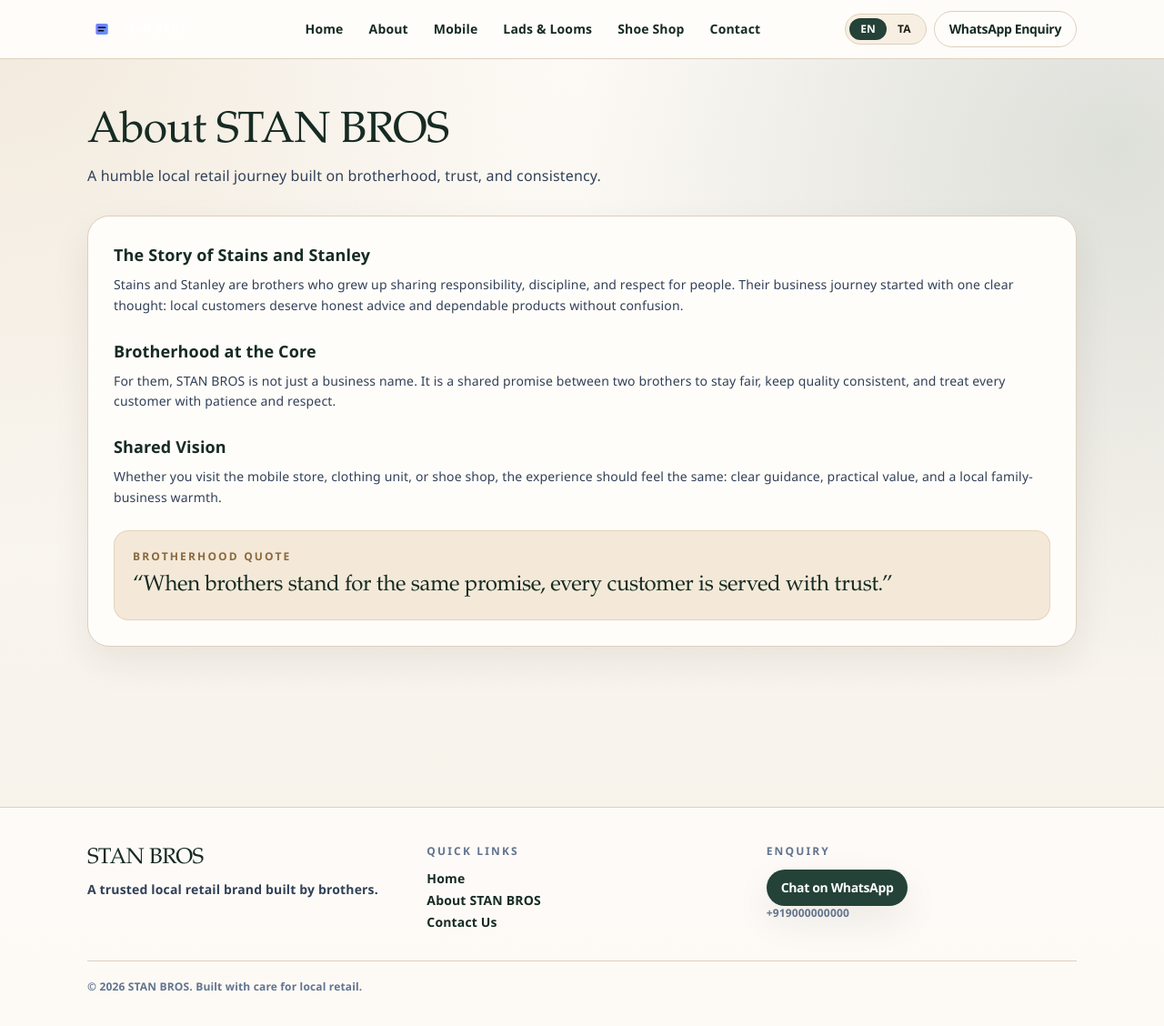
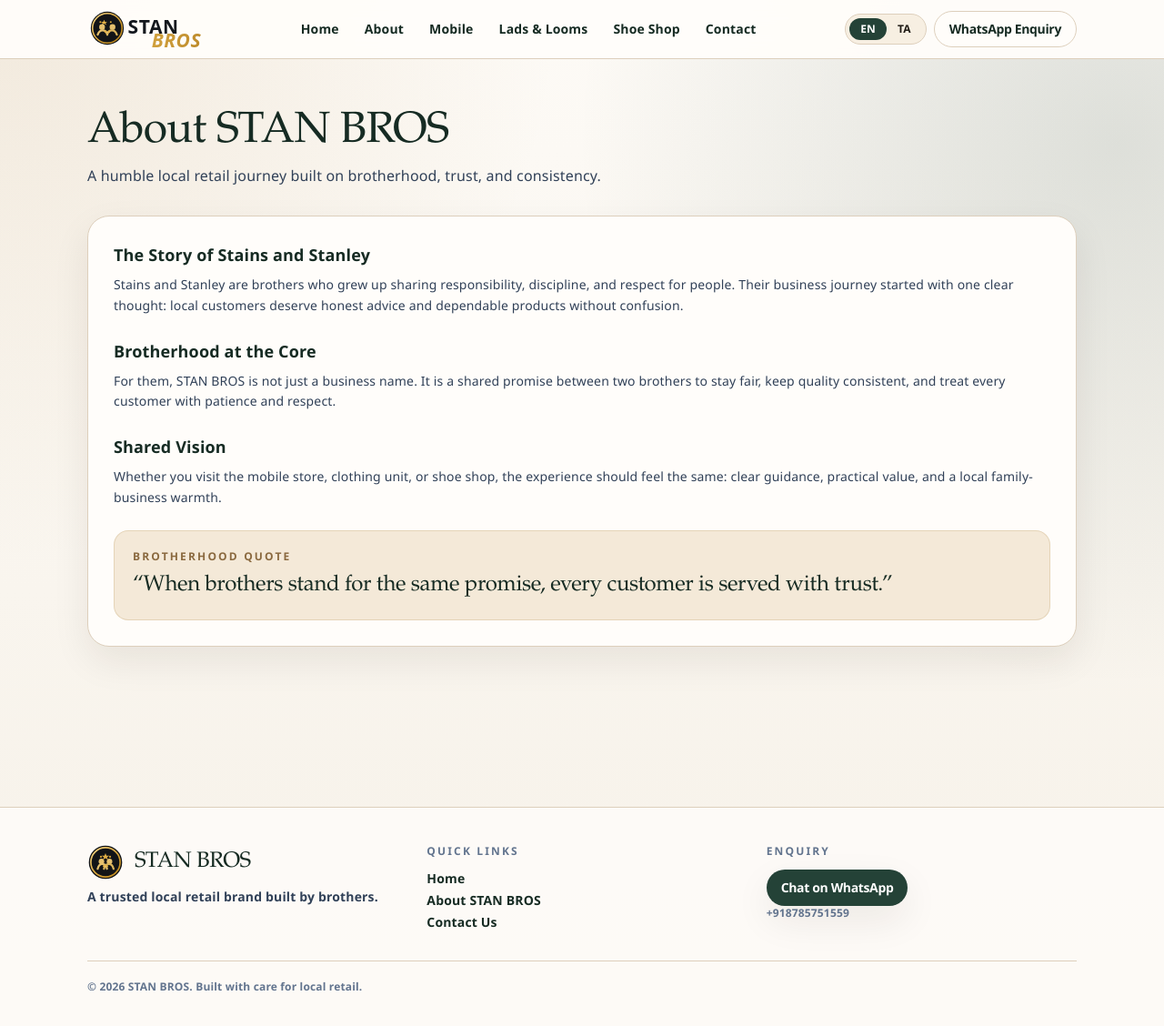
Before and after one commit to future-beyond-technology/stanbros-web, a Next.js app: page /about in a window 1280 px wide. Shown: the top 1128 px of the page at 91% size. Built offline with nearby package versions, Linux system fonts and the light colour scheme.

Commit message:
Whatapp number changed

```diff
--- a/components/layout/SiteFooter.tsx
+++ b/components/layout/SiteFooter.tsx
@@ -1,5 +1,6 @@
 "use client";
 
+import Image from "next/image";
 import Link from "next/link";
 import Container from "@/components/ui/Container";
 import WhatsAppLink from "@/components/shared/WhatsAppLink";
@@ -18,7 +19,16 @@ export default function SiteFooter({ brandName }: { brandName: string }) {
         <div className="py-10">
           <div className="grid gap-8 md:grid-cols-3">
             <div className="space-y-2">
-              <p className="font-display text-2xl text-[var(--brand-strong)]">{brandName}</p>
+              <div className="flex items-center gap-3">
+                <Image
+                  src="/brand/logo-mark.svg"
+                  alt={`${brandName} emblem`}
+                  width={40}
+                  height={40}
+                  className="h-10 w-10"
+                />
+                <p className="font-display text-2xl text-[var(--brand-strong)]">{brandName}</p>
+              </div>
               <p className="text-sm font-semibold text-slate-700">
                 {isEn ? brand.tagline.en : brand.tagline.ta}
               </p>
--- a/components/layout/SiteHeader.tsx
+++ b/components/layout/SiteHeader.tsx
@@ -42,10 +42,10 @@ export default function SiteHeader({ brandName }: { brandName: string }) {
               <Image
                 src="/brand/logo.svg"
                 alt={brandName}
-                width={164}
-                height={36}
+                width={236}
+                height={72}
                 priority
-                className="h-7 w-auto sm:h-8"
+                className="h-10 w-auto sm:h-11"
               />
               <span className="sr-only">{brandName}</span>
             </Link>
--- a/components/sections/HeroSection.tsx
+++ b/components/sections/HeroSection.tsx
@@ -1,5 +1,6 @@
 "use client";
 
+import Image from "next/image";
 import Link from "next/link";
 import { motion } from "framer-motion";
 import Badge from "@/components/ui/Badge";
@@ -76,6 +77,17 @@ export default function HeroSection() {
           variants={fadeUp}
           transition={{ duration: 0.35, ease: [0.22, 0.61, 0.36, 1] }}
         >
+          <div className="inline-flex items-center gap-3 rounded-2xl border border-[var(--border-subtle)] bg-[var(--surface-soft)]/70 px-3 py-2">
+            <Image
+              src="/brand/logo-mark.svg"
+              alt="STAN BROS emblem"
+              width={44}
+              height={44}
+              className="h-11 w-11"
+            />
+            <p className="font-display text-lg leading-none text-[var(--brand-strong)]">STAN BROS</p>
+          </div>
+
           <div className="flex flex-wrap gap-2">
             <Badge>{content.badgeA}</Badge>
             <Badge>{content.badgeB}</Badge>
--- a/data/brand/brand.json
+++ b/data/brand/brand.json
@@ -18,7 +18,7 @@
     "ta": "ஒரே வாக்குறுதிக்காக சகோதரர்கள் ஒன்றாக நிற்கும் போது, ஒவ்வொரு வாடிக்கையாளருக்கும் நம்பிக்கையுடன் சேவை கிடைக்கும்."
   },
   "whatsapp": {
-    "numberE164": "+919000000000",
+    "numberE164": "+918785751559",
     "defaultMessage": {
       "en": "Hi STAN BROS, I would like to know today’s availability and best price.",
       "ta": "வணக்கம் STAN BROS, இன்று கிடைக்கும் பொருட்களும் சிறந்த விலையும் பற்றி தெரிந்துகொள்ள விரும்புகிறேன்."
--- a/lib/constants/whatsapp.ts
+++ b/lib/constants/whatsapp.ts
@@ -1,5 +1,5 @@
 export const DEFAULT_WHATSAPP_NUMBER_E164 =
-  process.env.NEXT_PUBLIC_WHATSAPP_NUMBER_E164 ?? "+919000000000";
+  process.env.NEXT_PUBLIC_WHATSAPP_NUMBER_E164 ?? "+918785751559";
 
 export function toWhatsAppHref({
   numberE164,
```
Also changed, not shown: public/brand/logo-mark.svg (added), public/brand/logo.svg.
